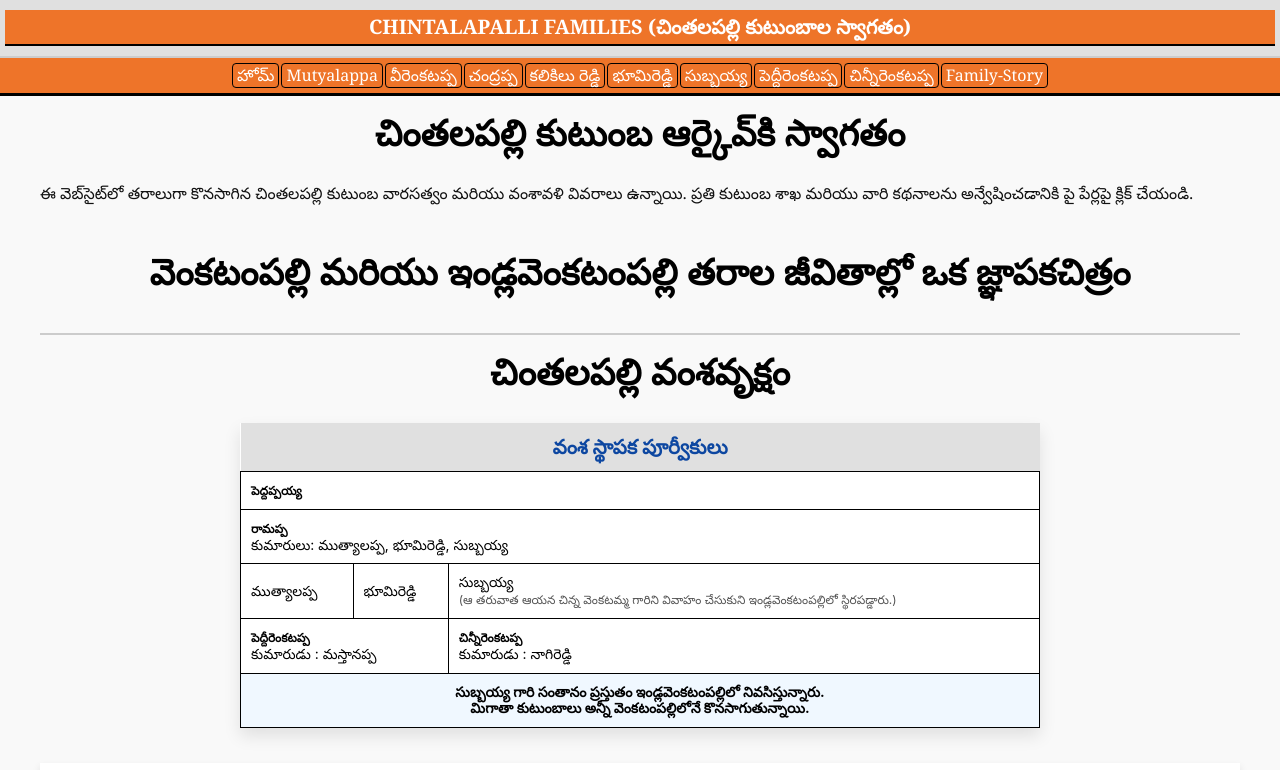
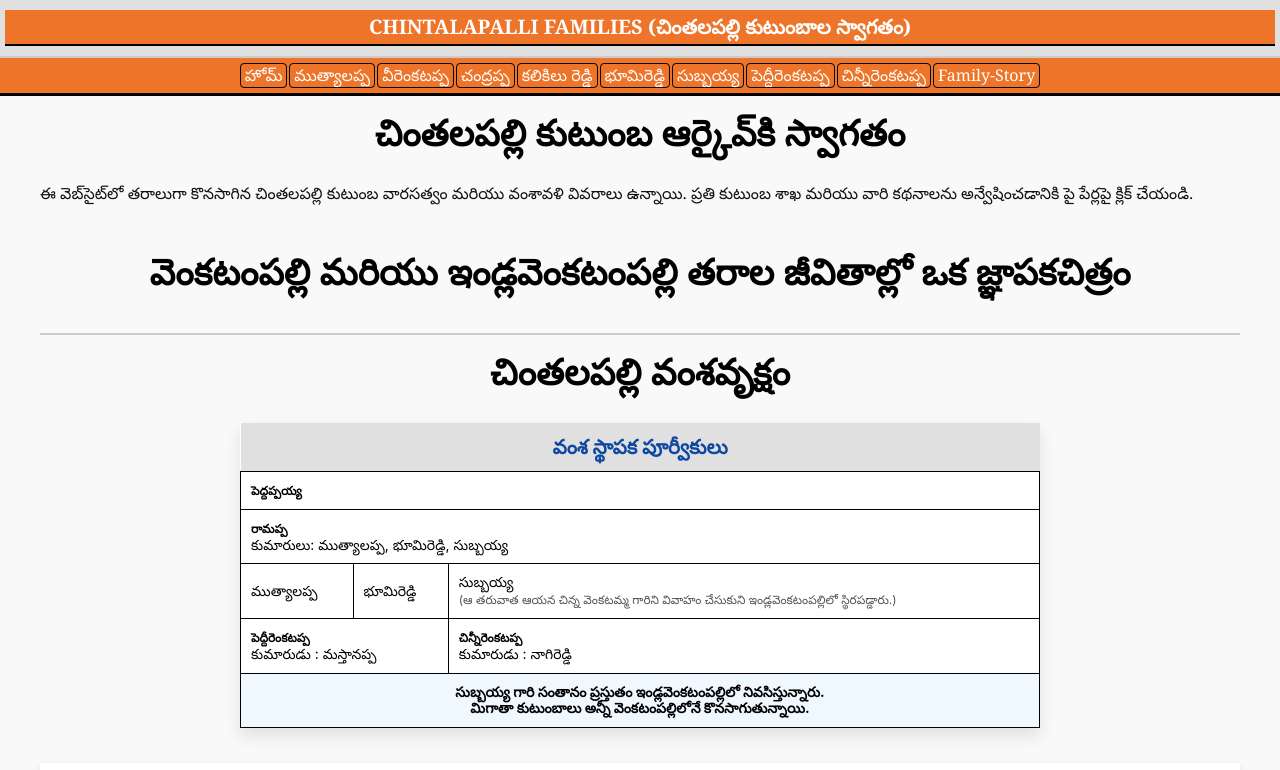
Before and after one commit to ramagithubact/chintalapallifamily, a plain HTML site: page Chintalapallivari_Kathanam.htm in a window 1280 px wide. Shown: the top 770 px of the page. Drawn offline with Linux system fonts and the light colour scheme.

Commit message:
checin in 27-05-25
Chintalapallivari_Kathanam.htm file changes

```diff
--- a/Chintalapallivari_Kathanam.htm
+++ b/Chintalapallivari_Kathanam.htm
@@ -15,7 +15,7 @@
   <nav class="nav-bar">
 
     <a href="index.html">హోమ్</a>
-    <a href="Mutyalappa.htm">Mutyalappa</a>
+    <a href="Mutyalappa.htm">ముత్యాలప్ప</a>
     <a href="Verenkatappa.htm">వీరెంకటప్ప</a>
     <a href="Chandrappa.htm">చంద్రప్ప</a>
     <a href="KalikuluReddy.htm">కలికిలు రెడ్డి</a>
```
